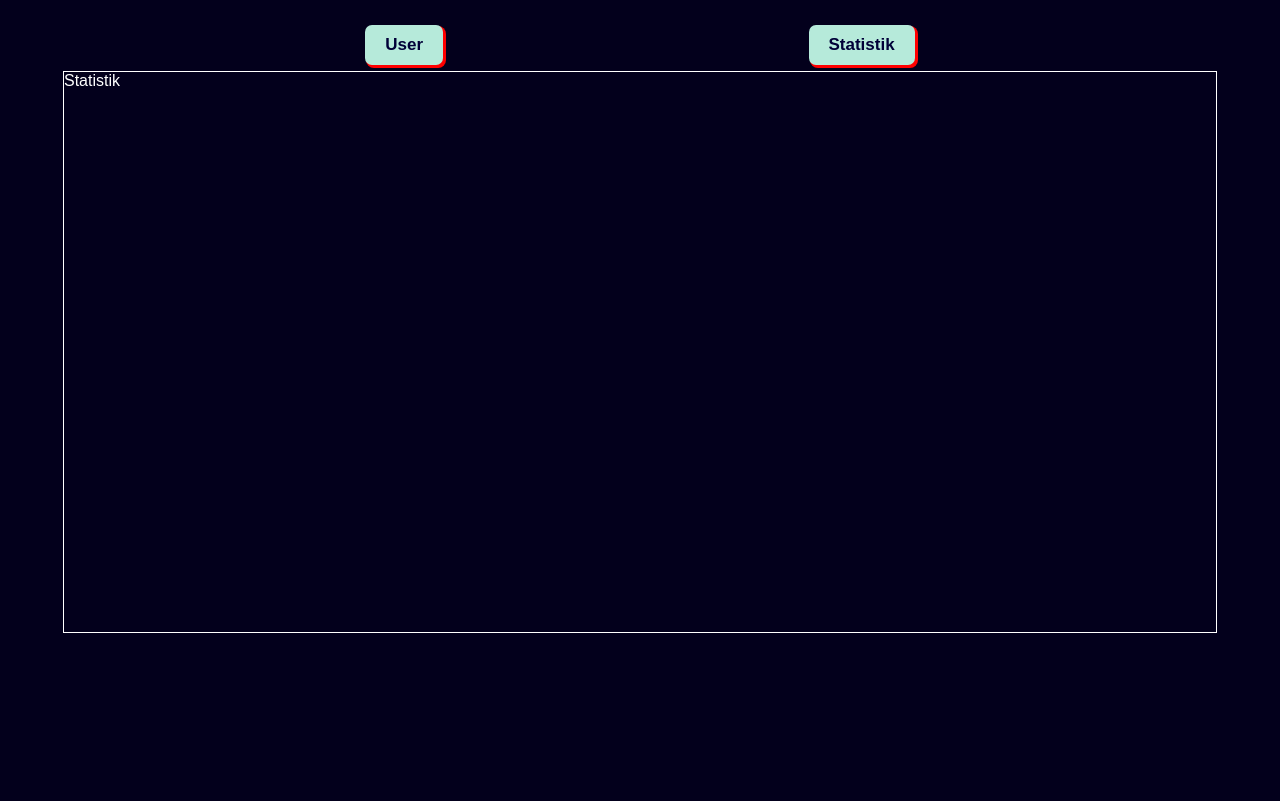
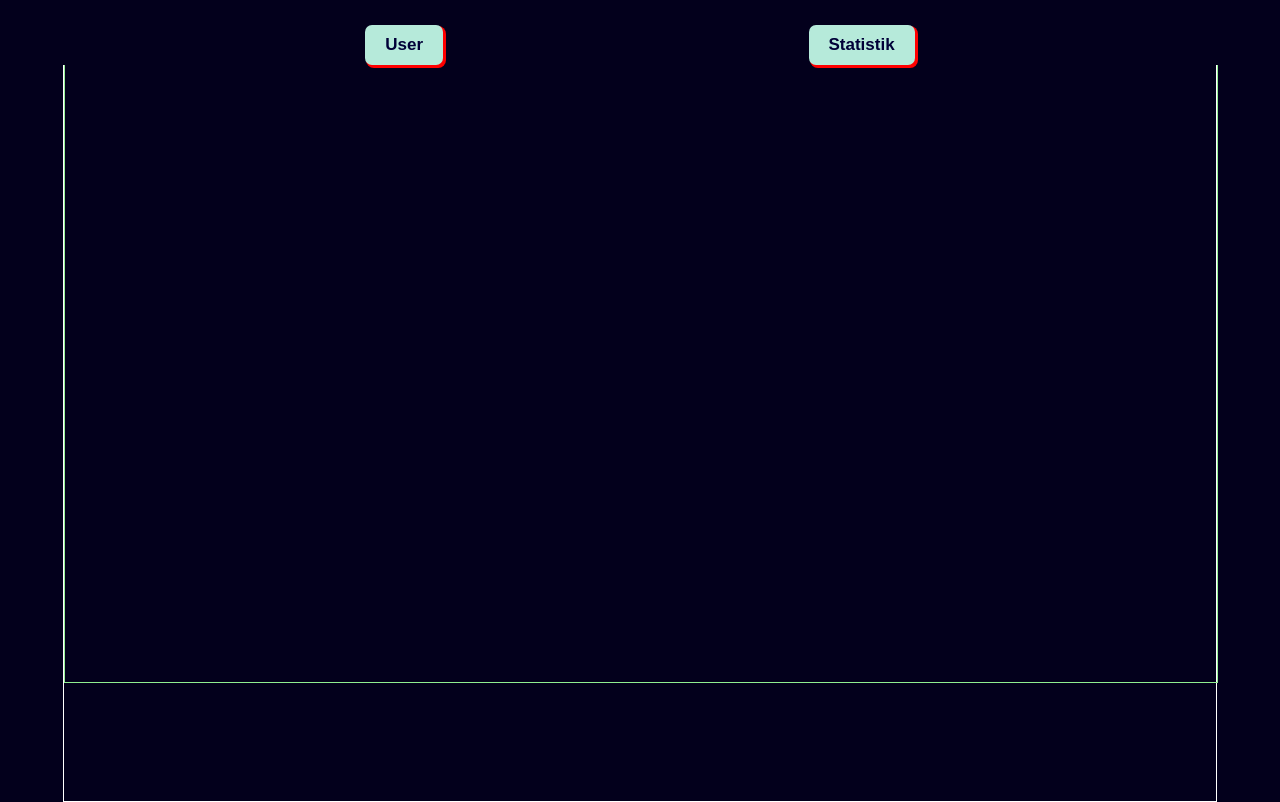
Before and after one commit to RadyaI/user-management, a React (Vite) app: page /statistik in a window 1280 px wide. Built offline with nearby package versions, Linux system fonts and the light colour scheme.

Commit message:
Style: struggling

```diff
--- a/src/statistik.jsx
+++ b/src/statistik.jsx
@@ -1,15 +1,17 @@
 import styled from "styled-components"
 
+// Component
 import Navbar from './components/navbar'
 
 export default function Statistik() {
-
     return (
         <>
             <Navbar></Navbar>
             <Container>
                 <Content>
-                    Statistik
+                    <div className="wrapper">
+                        {/* Isi konten disini */}
+                    </div>
                 </Content>
             </Container>
         </>
@@ -18,16 +20,25 @@ export default function Statistik() {
 
 const Container = styled.div`
     background-color: #03001C;
-    color: white;
-    padding-top: 1px;
     width: 100%;
-    height: 100vh;
-`
+    min-height: 100vh;
+    display: flex;
+    flex-direction: column;
+    overflow-y: auto;
+`;
 
 const Content = styled.div`
     border: 1px solid white;
     margin: 0 auto;
-    margin-top: 70px;
     width: 90%;
-    height: 70%;
+    min-height: 100vh;
+
+    display: flex;
+    flex-direction: column;
+
+    .wrapper {
+        border: 1px solid lightgreen;
+        width: 100%;
+        min-height: 85vh;
+    }
 `
```
